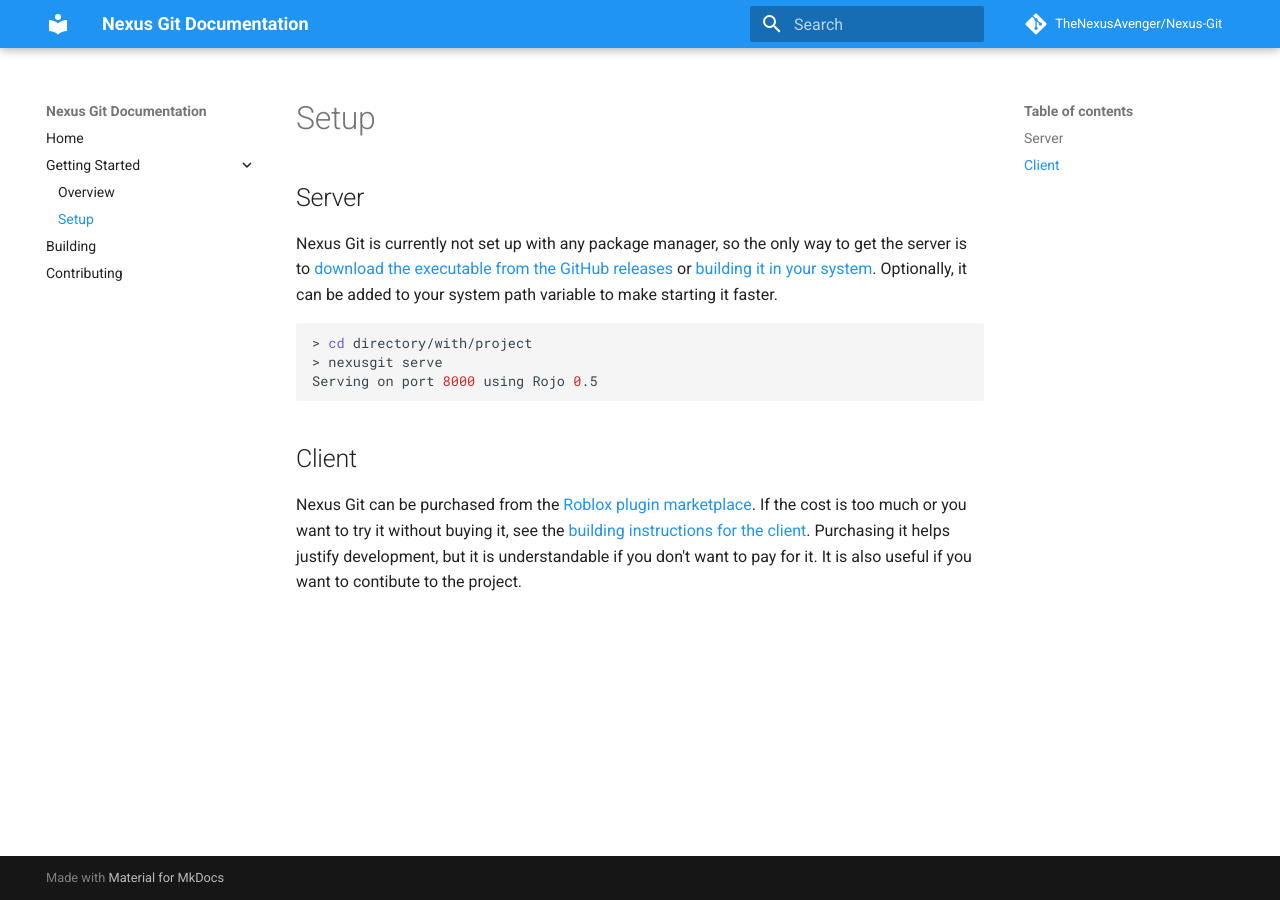
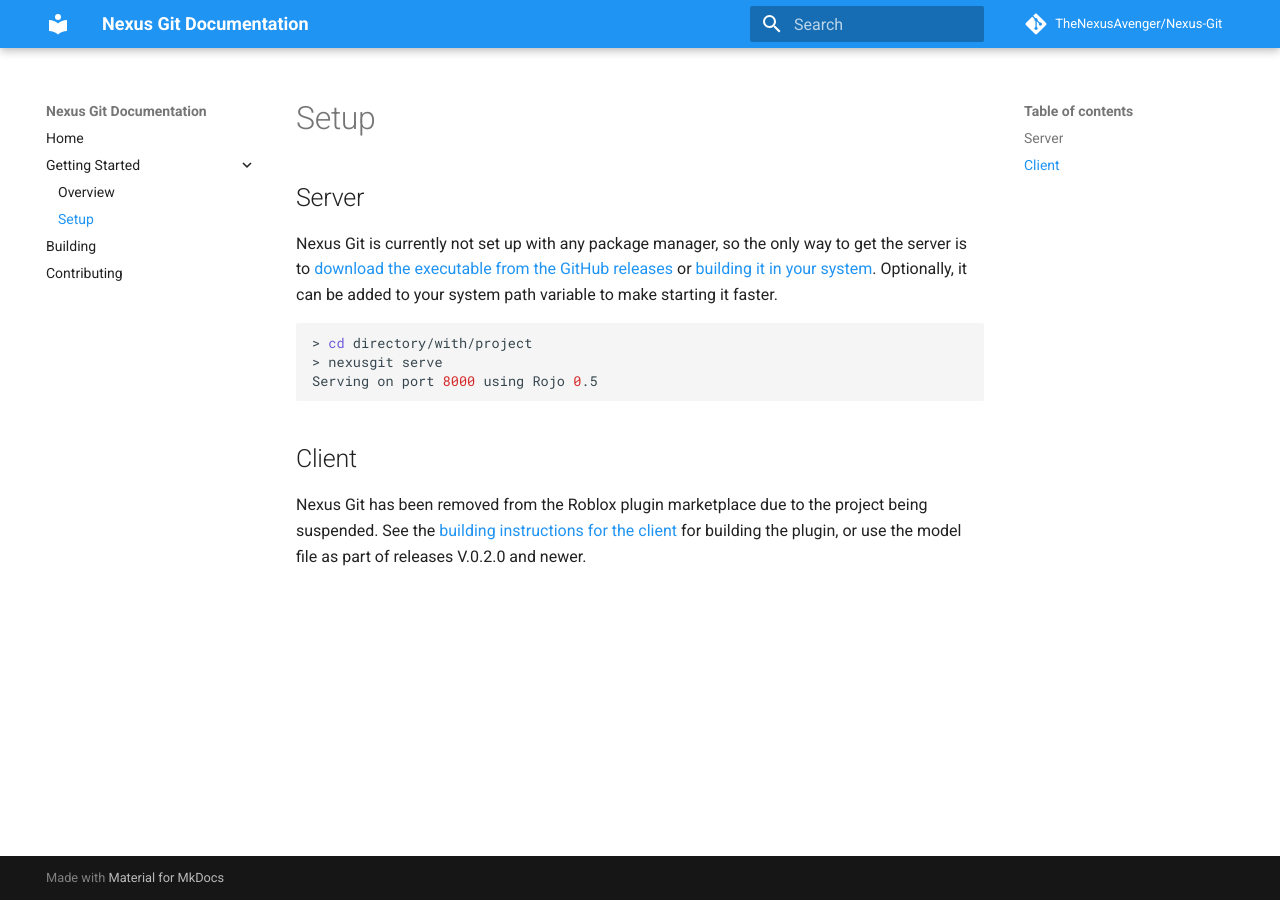
Before and after one commit to TheNexusAvenger/Nexus-Git, an MkDocs documentation site: the page built from docs/getting-started/setup.md, in a window 1280 px wide. Built offline with MkDocs 1.6.1 and Material for MkDocs 9.7.7, drawn with Linux system fonts in a browser that asks for light colours; comment, search, counter and statistics services are not loaded.

Commit message:
Updated docs for project suspension.

````diff
--- a/docs/getting-started/setup.md
+++ b/docs/getting-started/setup.md
@@ -14,12 +14,10 @@
 ```
 
 ## Client
-Nexus Git can be purchased from the
-[Roblox plugin marketplace](https://www.roblox.com/library/4520145491/Nexus-Git-V-0-1-0-Alpha).
-If the cost is too much or you want to
-try it without buying it, see the
-[building instructions for the client](../building.md).
-Purchasing it helps justify development,
-but it is understandable if you don't want
-to pay for it. It is also useful if you want
-to contibute to the project.
+Nexus Git has been removed from the
+Roblox plugin marketplace due to the project
+being suspended.
+See the
+[building instructions for the client](../building.md)
+for building the plugin, or use the model file
+as part of releases V.0.2.0 and newer.
````
Also changed, not shown: README.md (+7 -0 lines), docs/index.md (+7 -3 lines).
